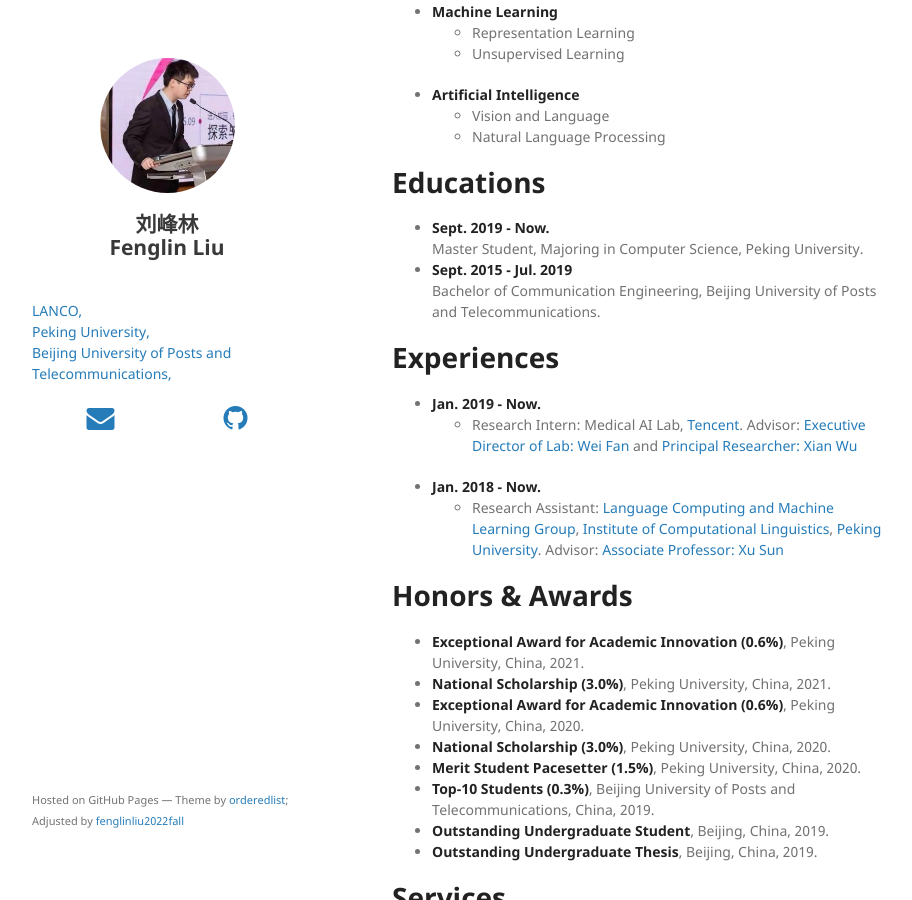
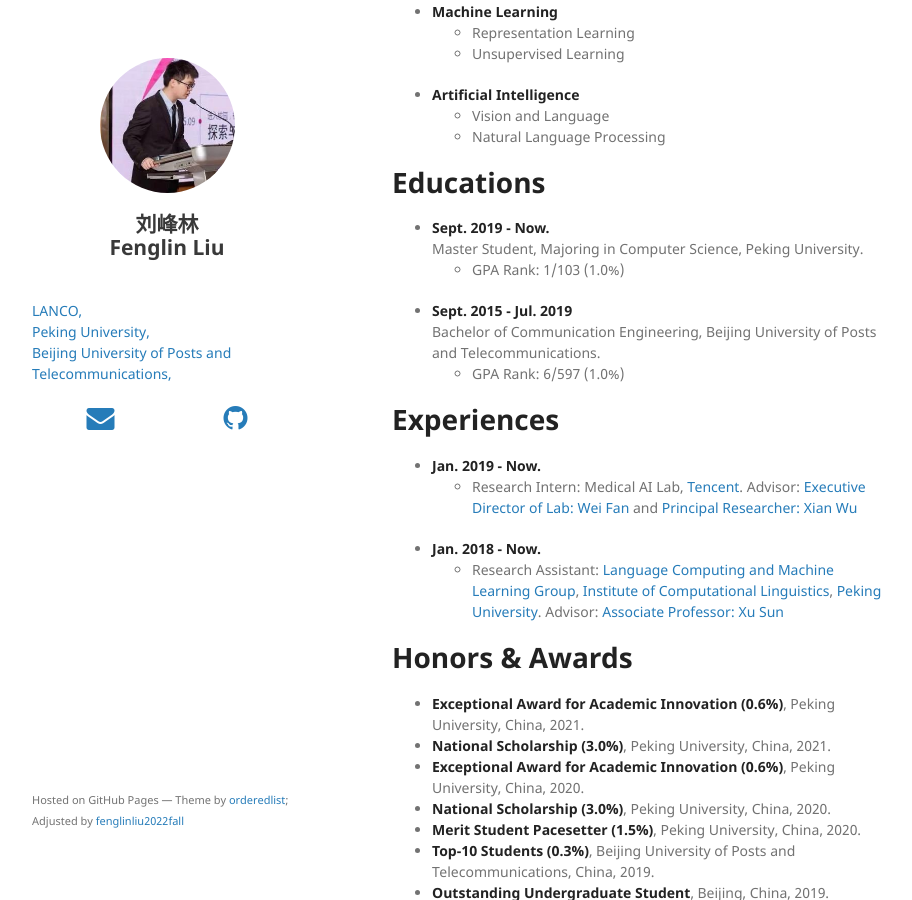
Before and after one commit to fenglinliu2022fall/fenglinliu2022fall.github.io, a Jekyll site: the page built from index.md, in a window 1280 px wide and 900 px high, scrolled down 471 px. Shown: the whole window, without its empty margins (178-1090 px from the left). Built offline with Jekyll 4.4.1, drawn with Linux system fonts in a browser that asks for light colours; nearby versions of some CDN libraries; our own code applies the rules of GitHub Pages for plain Markdown files.

Commit message:
Update index.md

```diff
--- a/index.md
+++ b/index.md
@@ -6,11 +6,9 @@ He has published over ten papers in premier ML/AI conferences as the first autho
 # Research Interests
 * **Computational Biology**
   * Medical Image Computing
-
 * **Machine Learning**
   * Representation Learning
   * Unsupervised Learning
-
 * **Artificial Intelligence**
   * Vision and Language
   * Natural Language Processing
@@ -18,8 +16,10 @@ He has published over ten papers in premier ML/AI conferences as the first autho
 # Educations
 - **Sept. 2019 - Now.**
   Master Student, Majoring in Computer Science, Peking University.
+  * GPA Rank: 1/103 (1.0%)
 - **Sept. 2015 - Jul. 2019**
   Bachelor of Communication Engineering, Beijing University of Posts and Telecommunications.
+  * GPA Rank: 6/597 (1.0%)
 
 # Experiences
 * **Jan. 2019 - Now.**
```
